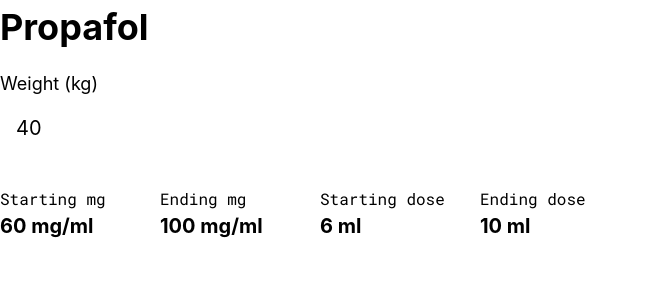
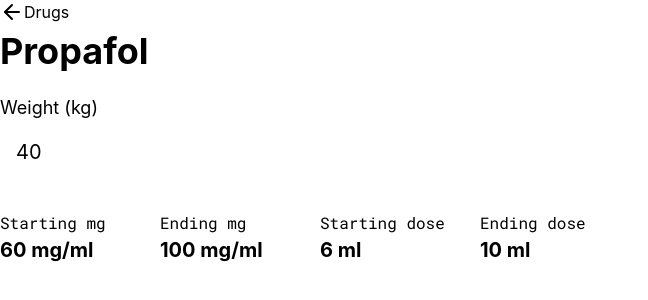
Before and after one commit to ByronGuina/drugly, a Next.js app: page /drugs/propafol in a window 1280 px wide. Shown: the top 300 px of the page, without its empty margins (0-648 px from the left). Built offline with nearby package versions, Linux system fonts and the light colour scheme.

Commit message:
Initial page transition menu item

```diff
--- a/pages/_app.tsx
+++ b/pages/_app.tsx
@@ -3,6 +3,7 @@ import Head from 'next/head'
 import { useRouter } from 'next/router'
 
 import '../styles/index.css'
+import { AnimateSharedLayout } from 'framer-motion'
 
 const title = 'drugly. | Anesthetic drug calculator'
 const descriptions = ''
@@ -43,7 +44,9 @@ const MyApp = ({ Component, pageProps }) => {
                 />
             </Head>
             <div className="designed by byron">
-                <Component {...pageProps} />
+                <AnimateSharedLayout type="crossfade">
+                    <Component {...pageProps} />
+                </AnimateSharedLayout>
             </div>
         </>
     )
--- a/pages/drugs/[drug].tsx
+++ b/pages/drugs/[drug].tsx
@@ -3,6 +3,9 @@ import { formulas, Drugs } from '@formulas/root'
 import { GetStaticPaths, GetStaticProps } from 'next'
 import { DrugOutput } from '@components/drug-output'
 import { sentenceCase } from '@utils/sentenceCase'
+import Link from 'next/link'
+import { ArrowLeft } from 'react-feather'
+import { motion } from 'framer-motion'
 
 type Props = {
     drug: Drugs
@@ -15,10 +18,13 @@ export default function RangeDrugTemplate({ drug }: Props) {
 
     const fn = formulas[drug]
     const result = fn(input)
+    const drugName = sentenceCase(drug)
 
     return (
+        <div className="relative">
+            <Back />
             <div className="flex flex-col space-y-4">
-            <h1 className="text-4xl font-bold">{sentenceCase(drug)}</h1>
+                <h1 className="text-4xl font-bold">{drugName}</h1>
                 <div className="flex flex-col items-start space-y-2">
                     <label className="text-lg">Weight (kg)</label>
                     <input
@@ -40,6 +46,20 @@ export default function RangeDrugTemplate({ drug }: Props) {
                     {'endMl' in result && <DrugOutput title="Ending dose" value={result.endMl} />}
                 </div>
             </div>
+        </div>
+    )
+}
+
+const Back = () => {
+    return (
+        <Link href="/">
+            <motion.a className="back flex" layoutId="drugs">
+                <motion.div initial={{ opacity: 0 }} animate={{ opacity: 1 }} className="text-sm stroke-1 fill-current">
+                    <ArrowLeft />
+                </motion.div>
+                <p className="pr-3">Drugs</p>
+            </motion.a>
+        </Link>
     )
 }
 
--- a/pages/index.tsx
+++ b/pages/index.tsx
@@ -2,6 +2,7 @@ import * as React from 'react'
 import { formulas } from '@formulas/root'
 import Link from 'next/link'
 import { sentenceCase } from '@utils/sentenceCase'
+import { motion } from 'framer-motion'
 
 // TODO:
 // Create route for each drug statically
@@ -39,7 +40,9 @@ const IndexPage = () => {
 
     return (
         <main>
-            <h1 className="px-1 mb-4 text-4xl font-bold tracking-tight">Drugs</h1>
+            <motion.h1 className="px-1 mb-4 text-5xl font-bold tracking-tight" layoutId="drugs">
+                Drugs
+            </motion.h1>
             <div className="w-full flex flex-col">{drugs}</div>
         </main>
     )
--- a/styles/base.css
+++ b/styles/base.css
@@ -1,10 +1,4 @@
 @import url('https://rsms.me/inter/inter.css');
-
-@font-face {
-    font-family: 'Byron Sans';
-    src: url('./fonts/Graphik-Regular.woff2') format('woff2');
-    font-display: swap;
-}
 
 body,
 html {
@@ -15,6 +9,7 @@ html {
 
     max-width: 70ch;
     padding: 1ch;
+    padding-top: 3ch;
     margin: auto;
 
     text-rendering: optimizeLegibility;
@@ -24,6 +19,11 @@ html {
     font-feature-settings: 'kern', 'liga', 'clig', 'calt', 'cv10', 'cv06';
 }
 
+.back {
+    position: absolute;
+    top: -3ch;
+}
+
 .tabular {
     font-feature-settings: 'tnum';
 }
```
Lines whose indentation alone changed are shown as unchanged.
